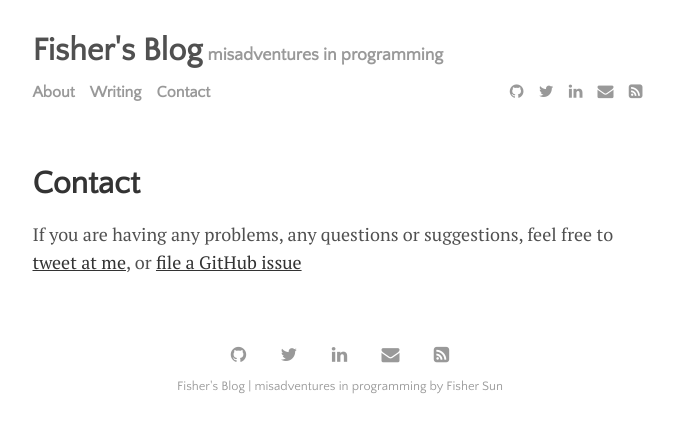
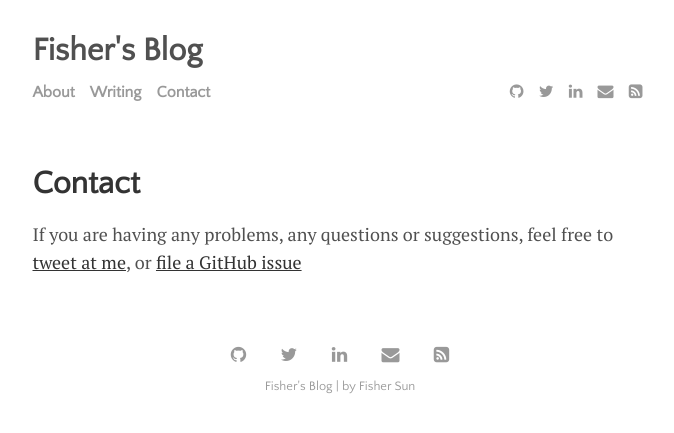
Before and after one commit to seasonedfish/blog, a Jekyll site: the page built from menu/contact.md, in a window 1280 px wide. Shown: the top 433 px of the page, without its empty margins (300-974 px from the left). Built offline with Jekyll 4.4.1, drawn with Linux system fonts in a browser that asks for light colours.

Commit message:
Remove description

```diff
--- a/_config.yml
+++ b/_config.yml
@@ -21,7 +21,7 @@ plugins:             [jekyll-paginate, jekyll-sitemap, jekyll-feed, jekyll-seo-t
 
 # Customise atom feed settings (this is where Jekyll-Feed gets configuration information)
 title:		           "Fisher's Blog"
-description:	       "misadventures in programming"
+description:	       ""
 author:              "Fisher Sun"
 
 # RSS 2.0 can be used instead of Atom by uncommenting following two lines
```
